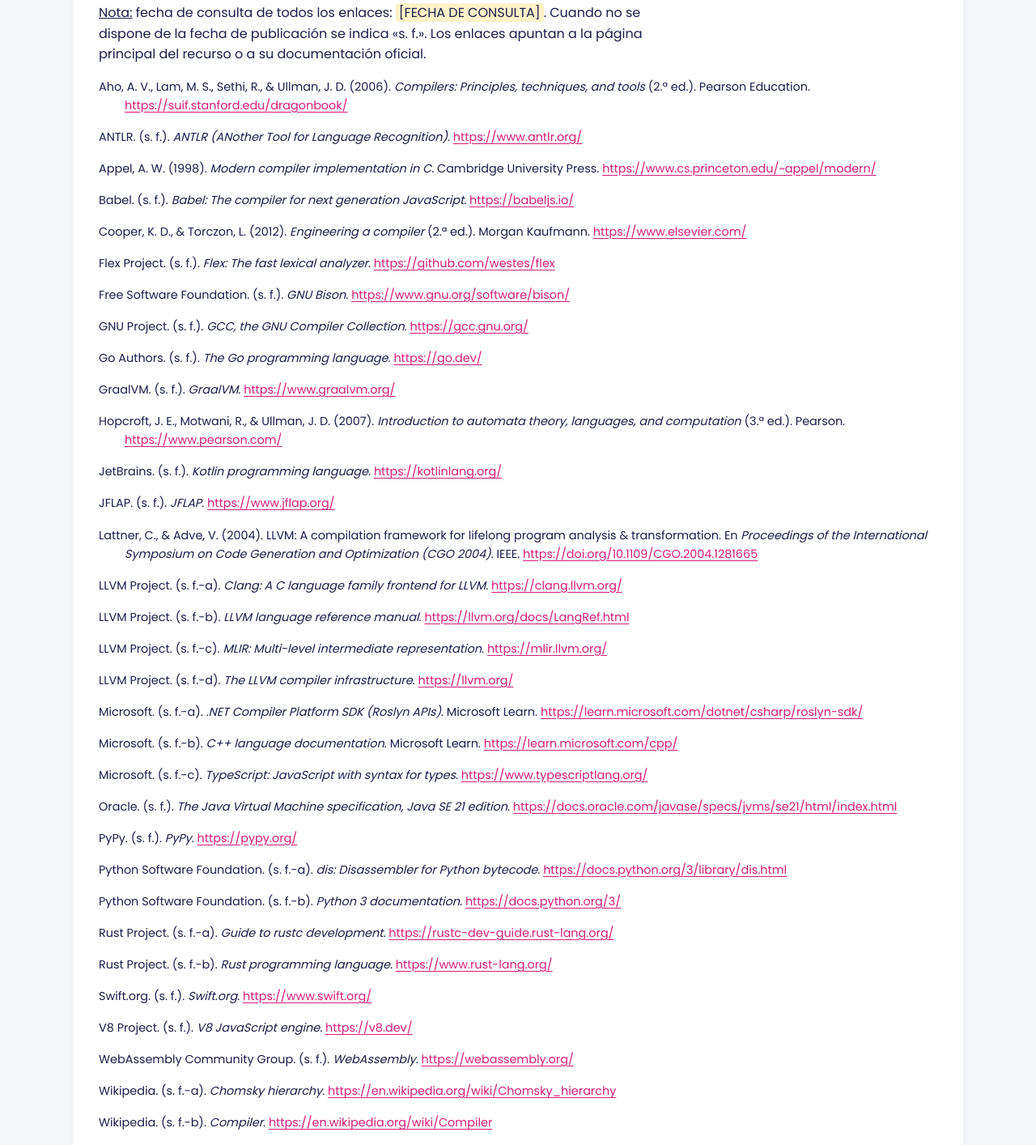
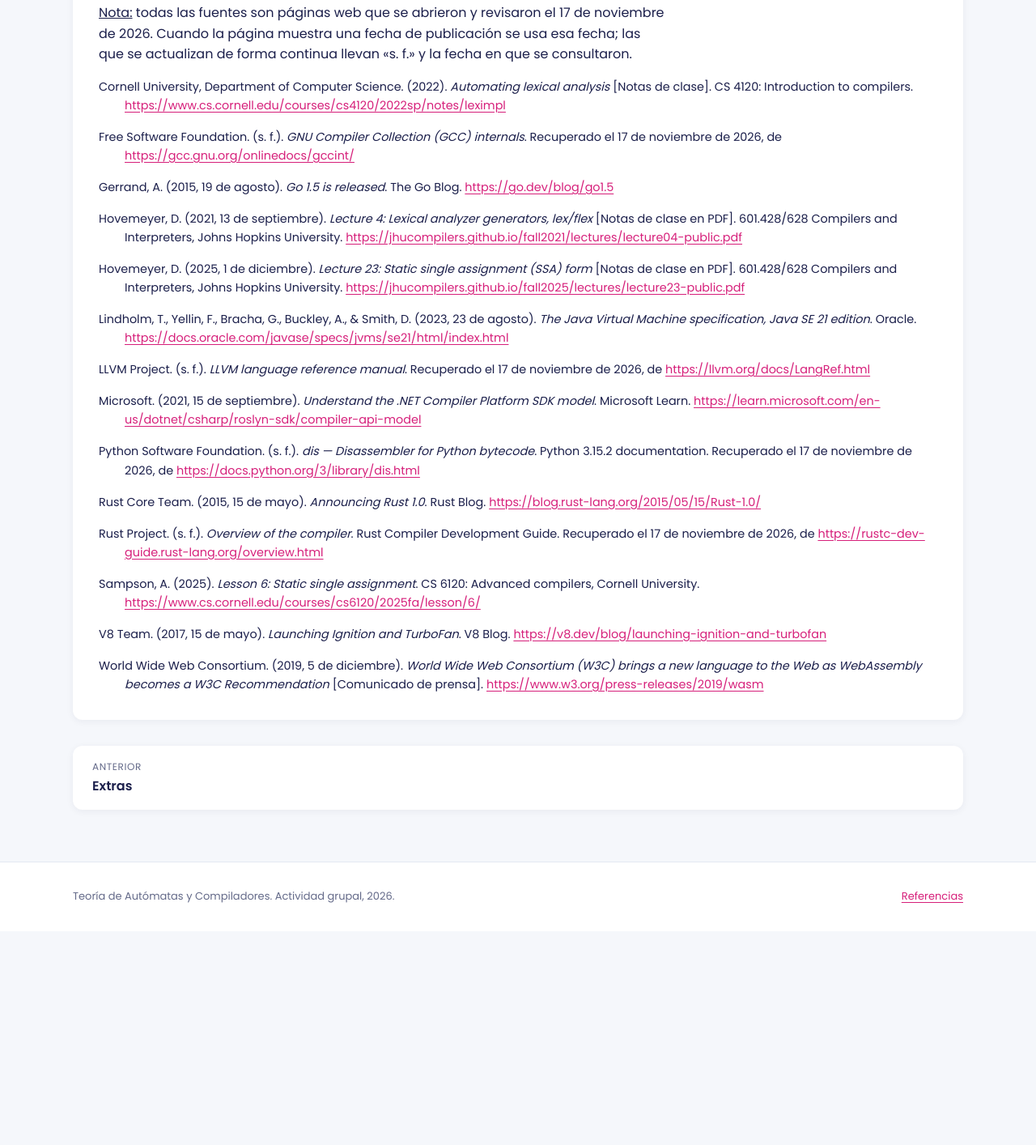
Before and after one commit to Karlamaila/portal-teoria-compiladores, a plain HTML site: page referencias.html in a window 1280 px wide. Shown: the part 686-2100 px from the top of the page at 81% size. After the commit the page ends 1836 px from the top, so only its background shows below. Drawn offline with Linux system fonts and the light colour scheme.

Commit message:
Add files via upload

```diff
--- a/referencias.html
+++ b/referencias.html
@@ -67,40 +67,22 @@
         </section>
         <section class="card reveal" aria-labelledby="lista-referencias">
           <h2 id="lista-referencias">Lista de referencias (APA 7)</h2>
-          <p class="prose"><u>Nota:</u> fecha de consulta de todos los enlaces: <span class="ph">[FECHA DE CONSULTA]</span>. Cuando no se dispone de la fecha de publicación se indica «s. f.». Los enlaces apuntan a la página principal del recurso o a su documentación oficial.</p>
+          <p class="prose"><u>Nota:</u> todas las fuentes son páginas web que se abrieron y revisaron el 17 de noviembre de 2026. Cuando la página muestra una fecha de publicación se usa esa fecha; las que se actualizan de forma continua llevan «s. f.» y la fecha en que se consultaron.</p>
           <ul class="refs">
-            <li>Aho, A. V., Lam, M. S., Sethi, R., &amp; Ullman, J. D. (2006). <em>Compilers: Principles, techniques, and tools</em> (2.ª ed.). Pearson Education. <a href="https://suif.stanford.edu/dragonbook/" target="_blank" rel="noopener noreferrer">https://suif.stanford.edu/dragonbook/</a></li>
-            <li>ANTLR. (s. f.). <em>ANTLR (ANother Tool for Language Recognition)</em>. <a href="https://www.antlr.org/" target="_blank" rel="noopener noreferrer">https://www.antlr.org/</a></li>
-            <li>Appel, A. W. (1998). <em>Modern compiler implementation in C</em>. Cambridge University Press. <a href="https://www.cs.princeton.edu/~appel/modern/" target="_blank" rel="noopener noreferrer">https://www.cs.princeton.edu/~appel/modern/</a></li>
-            <li>Babel. (s. f.). <em>Babel: The compiler for next generation JavaScript</em>. <a href="https://babeljs.io/" target="_blank" rel="noopener noreferrer">https://babeljs.io/</a></li>
-            <li>Cooper, K. D., &amp; Torczon, L. (2012). <em>Engineering a compiler</em> (2.ª ed.). Morgan Kaufmann. <a href="https://www.elsevier.com/" target="_blank" rel="noopener noreferrer">https://www.elsevier.com/</a></li>
-            <li>Flex Project. (s. f.). <em>Flex: The fast lexical analyzer</em>. <a href="https://github.com/westes/flex" target="_blank" rel="noopener noreferrer">https://github.com/westes/flex</a></li>
-            <li>Free Software Foundation. (s. f.). <em>GNU Bison</em>. <a href="https://www.gnu.org/software/bison/" target="_blank" rel="noopener noreferrer">https://www.gnu.org/software/bison/</a></li>
-            <li>GNU Project. (s. f.). <em>GCC, the GNU Compiler Collection</em>. <a href="https://gcc.gnu.org/" target="_blank" rel="noopener noreferrer">https://gcc.gnu.org/</a></li>
-            <li>Go Authors. (s. f.). <em>The Go programming language</em>. <a href="https://go.dev/" target="_blank" rel="noopener noreferrer">https://go.dev/</a></li>
-            <li>GraalVM. (s. f.). <em>GraalVM</em>. <a href="https://www.graalvm.org/" target="_blank" rel="noopener noreferrer">https://www.graalvm.org/</a></li>
-            <li>Hopcroft, J. E., Motwani, R., &amp; Ullman, J. D. (2007). <em>Introduction to automata theory, languages, and computation</em> (3.ª ed.). Pearson. <a href="https://www.pearson.com/" target="_blank" rel="noopener noreferrer">https://www.pearson.com/</a></li>
-            <li>JetBrains. (s. f.). <em>Kotlin programming language</em>. <a href="https://kotlinlang.org/" target="_blank" rel="noopener noreferrer">https://kotlinlang.org/</a></li>
-            <li>JFLAP. (s. f.). <em>JFLAP</em>. <a href="https://www.jflap.org/" target="_blank" rel="noopener noreferrer">https://www.jflap.org/</a></li>
-            <li>Lattner, C., &amp; Adve, V. (2004). LLVM: A compilation framework for lifelong program analysis &amp; transformation. En <em>Proceedings of the International Symposium on Code Generation and Optimization (CGO 2004)</em>. IEEE. <a href="https://doi.org/10.1109/CGO.2004.1281665" target="_blank" rel="noopener noreferrer">https://doi.org/10.1109/CGO.2004.1281665</a></li>
-            <li>LLVM Project. (s. f.-a). <em>Clang: A C language family frontend for LLVM</em>. <a href="https://clang.llvm.org/" target="_blank" rel="noopener noreferrer">https://clang.llvm.org/</a></li>
-            <li>LLVM Project. (s. f.-b). <em>LLVM language reference manual</em>. <a href="https://llvm.org/docs/LangRef.html" target="_blank" rel="noopener noreferrer">https://llvm.org/docs/LangRef.html</a></li>
-            <li>LLVM Project. (s. f.-c). <em>MLIR: Multi-level intermediate representation</em>. <a href="https://mlir.llvm.org/" target="_blank" rel="noopener noreferrer">https://mlir.llvm.org/</a></li>
-            <li>LLVM Project. (s. f.-d). <em>The LLVM compiler infrastructure</em>. <a href="https://llvm.org/" target="_blank" rel="noopener noreferrer">https://llvm.org/</a></li>
-            <li>Microsoft. (s. f.-a). <em>.NET Compiler Platform SDK (Roslyn APIs)</em>. Microsoft Learn. <a href="https://learn.microsoft.com/dotnet/csharp/roslyn-sdk/" target="_blank" rel="noopener noreferrer">https://learn.microsoft.com/dotnet/csharp/roslyn-sdk/</a></li>
-            <li>Microsoft. (s. f.-b). <em>C++ language documentation</em>. Microsoft Learn. <a href="https://learn.microsoft.com/cpp/" target="_blank" rel="noopener noreferrer">https://learn.microsoft.com/cpp/</a></li>
-            <li>Microsoft. (s. f.-c). <em>TypeScript: JavaScript with syntax for types</em>. <a href="https://www.typescriptlang.org/" target="_blank" rel="noopener noreferrer">https://www.typescriptlang.org/</a></li>
-            <li>Oracle. (s. f.). <em>The Java Virtual Machine specification, Java SE 21 edition</em>. <a href="https://docs.oracle.com/javase/specs/jvms/se21/html/index.html" target="_blank" rel="noopener noreferrer">https://docs.oracle.com/javase/specs/jvms/se21/html/index.html</a></li>
-            <li>PyPy. (s. f.). <em>PyPy</em>. <a href="https://pypy.org/" target="_blank" rel="noopener noreferrer">https://pypy.org/</a></li>
-            <li>Python Software Foundation. (s. f.-a). <em>dis: Disassembler for Python bytecode</em>. <a href="https://docs.python.org/3/library/dis.html" target="_blank" rel="noopener noreferrer">https://docs.python.org/3/library/dis.html</a></li>
-            <li>Python Software Foundation. (s. f.-b). <em>Python 3 documentation</em>. <a href="https://docs.python.org/3/" target="_blank" rel="noopener noreferrer">https://docs.python.org/3/</a></li>
-            <li>Rust Project. (s. f.-a). <em>Guide to rustc development</em>. <a href="https://rustc-dev-guide.rust-lang.org/" target="_blank" rel="noopener noreferrer">https://rustc-dev-guide.rust-lang.org/</a></li>
-            <li>Rust Project. (s. f.-b). <em>Rust programming language</em>. <a href="https://www.rust-lang.org/" target="_blank" rel="noopener noreferrer">https://www.rust-lang.org/</a></li>
-            <li>Swift.org. (s. f.). <em>Swift.org</em>. <a href="https://www.swift.org/" target="_blank" rel="noopener noreferrer">https://www.swift.org/</a></li>
-            <li>V8 Project. (s. f.). <em>V8 JavaScript engine</em>. <a href="https://v8.dev/" target="_blank" rel="noopener noreferrer">https://v8.dev/</a></li>
-            <li>WebAssembly Community Group. (s. f.). <em>WebAssembly</em>. <a href="https://webassembly.org/" target="_blank" rel="noopener noreferrer">https://webassembly.org/</a></li>
-            <li>Wikipedia. (s. f.-a). <em>Chomsky hierarchy</em>. <a href="https://en.wikipedia.org/wiki/Chomsky_hierarchy" target="_blank" rel="noopener noreferrer">https://en.wikipedia.org/wiki/Chomsky_hierarchy</a></li>
-            <li>Wikipedia. (s. f.-b). <em>Compiler</em>. <a href="https://en.wikipedia.org/wiki/Compiler" target="_blank" rel="noopener noreferrer">https://en.wikipedia.org/wiki/Compiler</a></li>
+            <li>Cornell University, Department of Computer Science. (2022). <em>Automating lexical analysis</em> [Notas de clase]. CS 4120: Introduction to compilers. <a href="https://www.cs.cornell.edu/courses/cs4120/2022sp/notes/leximpl" target="_blank" rel="noopener noreferrer">https://www.cs.cornell.edu/courses/cs4120/2022sp/notes/leximpl</a></li>
+            <li>Free Software Foundation. (s. f.). <em>GNU Compiler Collection (GCC) internals</em>. Recuperado el 17 de noviembre de 2026, de <a href="https://gcc.gnu.org/onlinedocs/gccint/" target="_blank" rel="noopener noreferrer">https://gcc.gnu.org/onlinedocs/gccint/</a></li>
+            <li>Gerrand, A. (2015, 19 de agosto). <em>Go 1.5 is released</em>. The Go Blog. <a href="https://go.dev/blog/go1.5" target="_blank" rel="noopener noreferrer">https://go.dev/blog/go1.5</a></li>
+            <li>Hovemeyer, D. (2021, 13 de septiembre). <em>Lecture 4: Lexical analyzer generators, lex/flex</em> [Notas de clase en PDF]. 601.428/628 Compilers and Interpreters, Johns Hopkins University. <a href="https://jhucompilers.github.io/fall2021/lectures/lecture04-public.pdf" target="_blank" rel="noopener noreferrer">https://jhucompilers.github.io/fall2021/lectures/lecture04-public.pdf</a></li>
+            <li>Hovemeyer, D. (2025, 1 de diciembre). <em>Lecture 23: Static single assignment (SSA) form</em> [Notas de clase en PDF]. 601.428/628 Compilers and Interpreters, Johns Hopkins University. <a href="https://jhucompilers.github.io/fall2025/lectures/lecture23-public.pdf" target="_blank" rel="noopener noreferrer">https://jhucompilers.github.io/fall2025/lectures/lecture23-public.pdf</a></li>
+            <li>Lindholm, T., Yellin, F., Bracha, G., Buckley, A., &amp; Smith, D. (2023, 23 de agosto). <em>The Java Virtual Machine specification, Java SE 21 edition</em>. Oracle. <a href="https://docs.oracle.com/javase/specs/jvms/se21/html/index.html" target="_blank" rel="noopener noreferrer">https://docs.oracle.com/javase/specs/jvms/se21/html/index.html</a></li>
+            <li>LLVM Project. (s. f.). <em>LLVM language reference manual</em>. Recuperado el 17 de noviembre de 2026, de <a href="https://llvm.org/docs/LangRef.html" target="_blank" rel="noopener noreferrer">https://llvm.org/docs/LangRef.html</a></li>
+            <li>Microsoft. (2021, 15 de septiembre). <em>Understand the .NET Compiler Platform SDK model</em>. Microsoft Learn. <a href="https://learn.microsoft.com/en-us/dotnet/csharp/roslyn-sdk/compiler-api-model" target="_blank" rel="noopener noreferrer">https://learn.microsoft.com/en-us/dotnet/csharp/roslyn-sdk/compiler-api-model</a></li>
+            <li>Python Software Foundation. (s. f.). <em>dis — Disassembler for Python bytecode</em>. Python 3.15.2 documentation. Recuperado el 17 de noviembre de 2026, de <a href="https://docs.python.org/3/library/dis.html" target="_blank" rel="noopener noreferrer">https://docs.python.org/3/library/dis.html</a></li>
+            <li>Rust Core Team. (2015, 15 de mayo). <em>Announcing Rust 1.0</em>. Rust Blog. <a href="https://blog.rust-lang.org/2015/05/15/Rust-1.0/" target="_blank" rel="noopener noreferrer">https://blog.rust-lang.org/2015/05/15/Rust-1.0/</a></li>
+            <li>Rust Project. (s. f.). <em>Overview of the compiler</em>. Rust Compiler Development Guide. Recuperado el 17 de noviembre de 2026, de <a href="https://rustc-dev-guide.rust-lang.org/overview.html" target="_blank" rel="noopener noreferrer">https://rustc-dev-guide.rust-lang.org/overview.html</a></li>
+            <li>Sampson, A. (2025). <em>Lesson 6: Static single assignment</em>. CS 6120: Advanced compilers, Cornell University. <a href="https://www.cs.cornell.edu/courses/cs6120/2025fa/lesson/6/" target="_blank" rel="noopener noreferrer">https://www.cs.cornell.edu/courses/cs6120/2025fa/lesson/6/</a></li>
+            <li>V8 Team. (2017, 15 de mayo). <em>Launching Ignition and TurboFan</em>. V8 Blog. <a href="https://v8.dev/blog/launching-ignition-and-turbofan" target="_blank" rel="noopener noreferrer">https://v8.dev/blog/launching-ignition-and-turbofan</a></li>
+            <li>World Wide Web Consortium. (2019, 5 de diciembre). <em>World Wide Web Consortium (W3C) brings a new language to the Web as WebAssembly becomes a W3C Recommendation</em> [Comunicado de prensa]. <a href="https://www.w3.org/press-releases/2019/wasm" target="_blank" rel="noopener noreferrer">https://www.w3.org/press-releases/2019/wasm</a></li>
           </ul>
         </section>
 
```
Also changed, not shown: index.html (+0 -5 lines), 1 other file.
